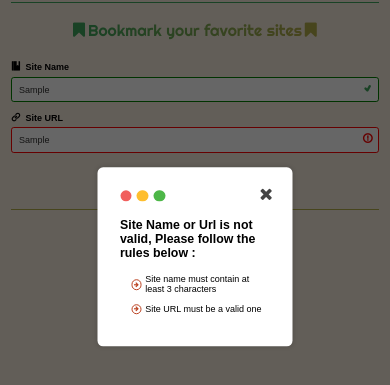
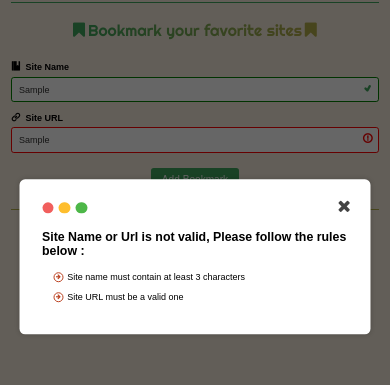
Before and after one commit to mahmouddnnaggar/Bookmark, a plain HTML site: page index.html in a window 390 px wide. Both pictures are taken after typing "Sample", "Sample" into the empty fields and a click on the button "Add Bookmark". Shown: the part 93-478 px from the top of the page. Drawn offline with Linux system fonts and the light colour scheme; files whose address does not match are found by name; a web font is replaced by a local one.

Commit message:
handling hint-card in mobile

```diff
--- a/assets/css/main.css
+++ b/assets/css/main.css
@@ -112,8 +112,13 @@ ul {
   border-radius: 0.625rem;
   padding: 2.5rem;
   box-shadow: 0 0 0.625rem rgba(0, 0, 0, 0.2);
-  max-width: 37.5rem;
+  width: 50%;
   display: none;
+}
+@media (max-width: 1000px) {
+  .app .hint-card {
+    width: 90% !important;
+  }
 }
 .app .hint-card > i {
   position: absolute;
```
